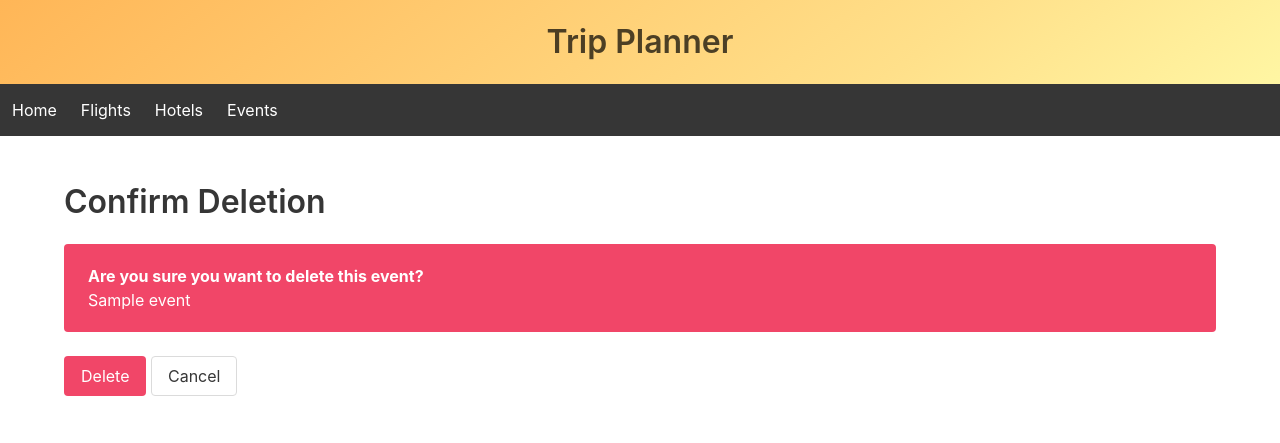
After one commit to afitzer/GTM, a Django app: page /events/1/delete/ in a window 1280 px wide. The commit adds this page. Shown: the top 443 px of the page. Run offline with Django 4.2, Linux system fonts and the light colour scheme; tables that the repository leaves empty hold one stand-in row (values such as "Sample post").

Commit message:
enhanced events w/ edit & delete functions

```diff
--- /dev/null
+++ b/earnings/templates/earnings/event_delete.html
@@ -0,0 +1,20 @@
+{% extends 'base/base.html' %}
+
+{% block content %}
+
+<section class="section">
+    <div class="container">
+        <h2 class="title">Confirm Deletion</h2>
+        <div class="notification is-danger">
+            <p><strong>Are you sure you want to delete this event?</strong></p>
+            <p>{{ object.name }}</p>
+        </div>
+        <form method="post">
+            {% csrf_token %}
+            <button class="button is-danger" type="submit">Delete</button>
+            <a href="{% url 'earnings:events' %}" class="button">Cancel</a>
+        </form>
+    </div>
+</section>
+
+{% endblock content %}
--- a/earnings/templates/earnings/events.html
+++ b/earnings/templates/earnings/events.html
@@ -17,6 +17,7 @@
                     <th>Description</th>
                     <th>Cost</th>
                     <th>Website</th>
+                    <th>Actions</th>
                 </tr>
             </thead>
             <tbody>
@@ -30,6 +31,10 @@
                     <td>{{ event.description }}</td>
                     <td>{{ event.cost }}</td>
                     <td>{{ event.website }}</td>
+                    <td>
+                        <a href="{% url 'earnings:event_update' event.pk %}" class="button is-primary is-small">Edit</a>
+                        <a href="{% url 'earnings:event_delete' event.pk %}" class="button is-danger is-small">Delete</a>
+                    </td>
                 </tr>
                 {% endfor %}
             </tbody>
--- a/earnings/urls.py
+++ b/earnings/urls.py
@@ -1,5 +1,5 @@
 from django.urls import path
-from earnings.views import TripListView, TripCreateView, FlightListView, EventListView, HotelListView, FlightCreateView, HotelCreateView, EventCreateView, TripDetailView, gapminder
+from earnings.views import TripListView, TripCreateView, FlightListView, EventListView, HotelListView, FlightCreateView, HotelCreateView, EventCreateView, TripDetailView, gapminder, EventUpdateView, EventDeleteView
 
 app_name = "earnings"
 
@@ -13,5 +13,7 @@ urlpatterns = [
     path('hotels/create/', HotelCreateView.as_view(), name='hotel_create'),
     path('events/create/', EventCreateView.as_view(), name='event_create'),
     path('trips/<int:pk>/', TripDetailView.as_view(), name='trip_detail'),
+    path('events/<int:pk>/update/', EventUpdateView.as_view(), name='event_update'),
+    path('events/<int:pk>/delete/', EventDeleteView.as_view(), name='event_delete'),
     path('gapminder/', gapminder, name='gapminder'),
 ]
--- a/earnings/views.py
+++ b/earnings/views.py
@@ -1,8 +1,9 @@
 from .models import Trip, Flight, Hotel, Event
 from django.views.generic import ListView
 from django.views.generic.detail import DetailView
-from django.views.generic.edit import CreateView
+from django.views.generic.edit import CreateView, UpdateView, DeleteView
 from django.shortcuts import render
+from django.urls import reverse_lazy
 
 class TripListView(ListView):
     model = Trip
@@ -22,7 +23,7 @@ class TripDetailView(DetailView):
 class TripCreateView(CreateView):
     model = Trip
     fields = ['name', 'start_date', 'end_date', 'flights', 'hotels', 'events', 'shared']
-    success_url = '/'
+    success_url = reverse_lazy('earnings:index')
     template_name = 'earnings/trip_form.html'
 
 class FlightListView(ListView):
@@ -33,7 +34,7 @@ class FlightCreateView(CreateView):
     model = Flight
     fields = ['name', 'origin', 'destination', 'start_date', 'end_date', 'cost', 'airline', 'shared']
     template_name = 'earnings/flight_form.html'
-    success_url = '/flights/'
+    success_url = reverse_lazy('earnings:flights')
 
 class HotelListView(ListView):
     model = Hotel
@@ -43,7 +44,7 @@ class HotelCreateView(CreateView):
     model = Hotel
     fields = ['name', 'hotel_chain', 'city', 'state', 'start_date', 'end_date', 'cost', 'shared']
     template_name = 'earnings/hotel_form.html'
-    success_url = '/hotels/'
+    success_url = reverse_lazy('earnings:hotels')
 
 class EventListView(ListView):
     model = Event
@@ -53,7 +54,18 @@ class EventCreateView(CreateView):
     model = Event
     fields = ['name', 'description', 'city', 'state', 'start_date', 'end_date', 'cost', 'website', 'shared']
     template_name = 'earnings/event_form.html'
-    success_url = '/events/'
+    success_url = reverse_lazy('earnings:events')
+
+class EventUpdateView(UpdateView):
+    model = Event
+    fields = ['name', 'description', 'city', 'state', 'start_date', 'end_date', 'cost', 'website', 'shared']
+    template_name = 'earnings/event_form.html'
+    success_url = reverse_lazy('earnings:events')
+
+class EventDeleteView(DeleteView):
+    model = Event
+    template_name = 'earnings/event_delete.html'
+    success_url = reverse_lazy('earnings:events')
 
 # display gapminder html
 def gapminder(request):
```
